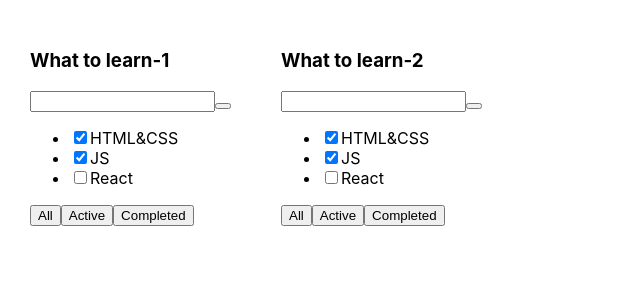
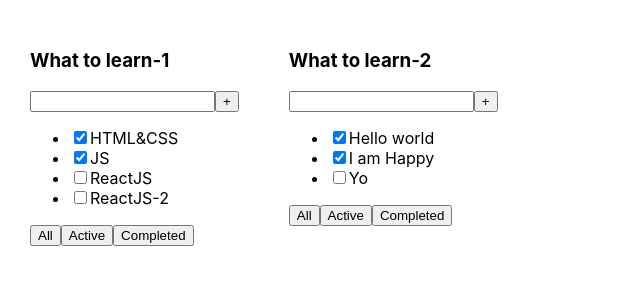
Before and after one commit to RuslanSmap/Todolist, a React (Vite) app: page / in a window 1280 px wide. Shown: the top 300 px of the page, without its empty margins (0-640 px from the left). Built offline with nearby package versions, Linux system fonts and the light colour scheme.

Commit message:
new components

```diff
--- a/src/App.tsx
+++ b/src/App.tsx
@@ -10,6 +10,7 @@ function App() {
         {id: 1, title: 'HTML&CSS', isDone: true},
         {id: 2, title: 'JS', isDone: true},
         {id: 3, title: 'ReactJS', isDone: false},
+        {id: 4, title: 'ReactJS-2', isDone: false},
     ]
 
     const tasks2 = [
@@ -18,10 +19,11 @@ function App() {
         {id: 3, title: 'Yo', isDone: false},
     ]
 
+
     return (
         <div className="app">
-            <Todolist truck={truck1} />
-            <Todolist truck={truck2}/>
+            <Todolist truck = {truck1} tasks={tasks1} />
+            <Todolist truck = {truck2} tasks={tasks2}/>
         </div>
     )
 }
--- /dev/null
+++ b/src/components/Button.tsx
@@ -0,0 +1,12 @@
+
+type ButtonType = {
+    title: string
+};
+
+export const Button = ({title}: ButtonType) => {
+    return (
+        <>
+            <button>{title}</button>
+        </>
+    );
+};
--- /dev/null
+++ b/src/components/Task.tsx
@@ -0,0 +1,14 @@
+type Props = {
+    title: string,
+    isDone: boolean,
+    id: number
+}
+
+export const Task = ({title, isDone, id}: Props) => {
+    return (
+        <li key={id}>
+            <input type="checkbox" checked={isDone}/>
+            <span>{title}</span>
+        </li>
+    );
+};
--- a/src/components/Todolist.tsx
+++ b/src/components/Todolist.tsx
@@ -1,26 +1,41 @@
-type TodolistProps = {
+import {Task} from "./Task.tsx";
+import {Button} from "./Button.tsx";
+
+export type TodolistProps = {
     truck: string,
+    // task: Array<TaskType>
+    tasks: TaskProps[]
 }
 
+export type TaskProps = {
+    id: number,
+    title: string,
+    isDone: boolean
+}
 
-export const Todolist = ({truck}: TodolistProps) => {
+export const Todolist = ({truck, tasks}: TodolistProps) => {
+
+    const mappedTasks = tasks.map((el, index) => {
+        // debugger
+        return (
+           <Task id={el.id} title={el.title} isDone={el.isDone} />
+        )
+    })
 
     return (
         <div>
             <h3>{truck}</h3>
             <div>
                 <input/>
-                <button></button>
+                <button>+</button>
             </div>
             <ul>
-                <li><input type="checkbox" checked={true}/><span>HTML&CSS</span></li>
-                <li><input type="checkbox" checked={true}/><span>JS</span></li>
-                <li><input type="checkbox" checked={false}/><span>React</span></li>
+                {mappedTasks}
             </ul>
             <div>
-                <button>All</button>
-                <button>Active</button>
-                <button>Completed</button>
+                <Button title={'All'}/>
+                <Button title={'Active'}/>
+                <Button title={'Completed'}/>
             </div>
         </div>
     )
```
